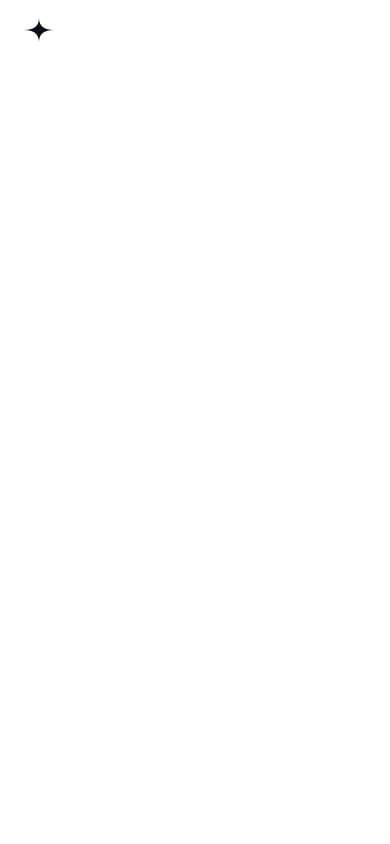
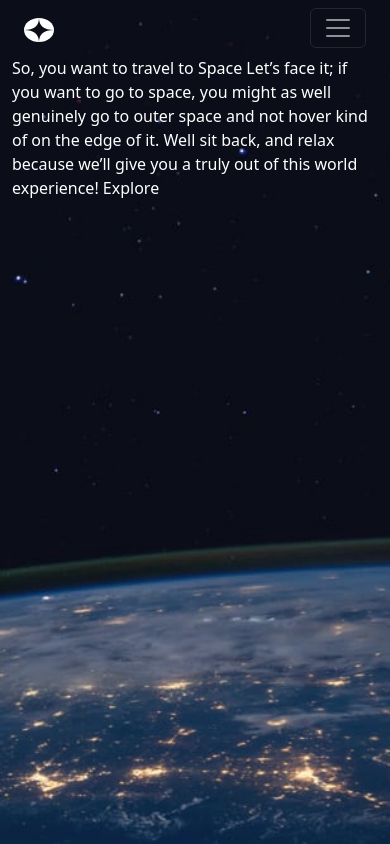
Before and after one commit to victor-msi/Space-tourism, a website: page index.html in a window 390 px wide. Drawn offline with nearby package versions, Linux system fonts and the light colour scheme; the site is published under a folder, as on GitHub Pages, so addresses that start at the root find nothing.

Commit message:
Correcciones

```diff
--- a/package.json
+++ b/package.json
@@ -3,6 +3,6 @@
     "sass": "^1.69.5"
   },
   "scripts": {
-    "sass:watch": "sass --watch starter-code/sass/main.scss starter-code/css/main.css"
+    "sass:watch": "sass --watch sass/main.scss css/main.css"
   }
 }
--- a/sass/_media-queries.scss
+++ b/sass/_media-queries.scss
@@ -1,10 +1,10 @@
 // Small devices (landscape phones, 576px and up)
 @media (max-width: 576px) {
   body{
-    background-image: url("/starter-code/assets/home/background-home-mobile.jpg");
+    background-image: url("../assets/home/background-home-mobile.jpg");
     background-repeat: no-repeat;
     background-size: cover;
-    color: #FFF;
+    color: #fff;
   }
 }
 
```
Also changed, not shown: css/main.css.
